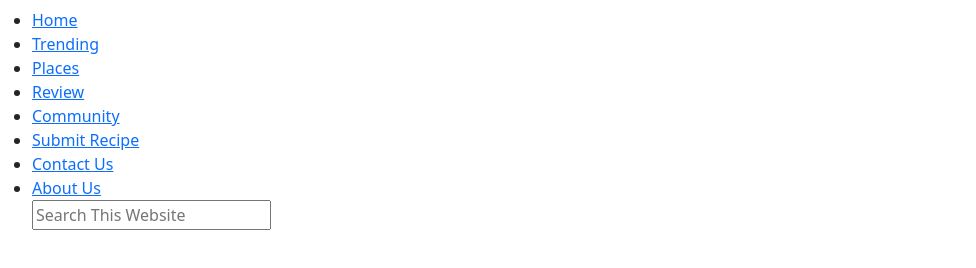
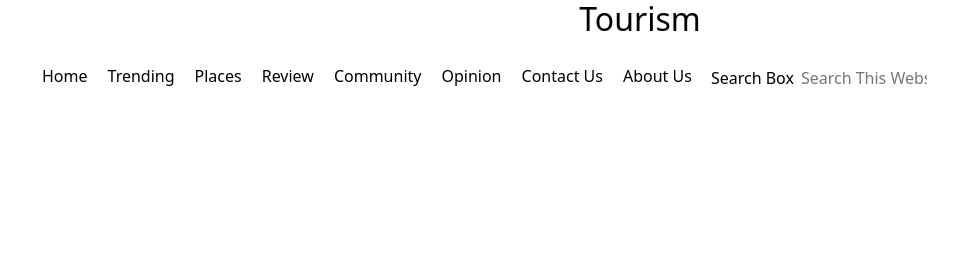
Before and after one commit to ayush42patel/Tourism, a plain HTML site: page index.html in a window 1280 px wide. Shown: the whole page, without its empty margins (0-976 px from the left). Drawn offline with nearby package versions, Linux system fonts and the light colour scheme.

Commit message:
menu_updated

```diff
--- a/index.html
+++ b/index.html
@@ -8,25 +8,35 @@
     <title>Tourism</title>
     <link rel="stylesheet" href="styles.css">
     <link rel="stylesheet" href="https://cdn.jsdelivr.net/npm/bootstrap@5.7.0/dist/css/bootstrap.min.css">
-    <style></style>
+    <link rel="preconnect" href="https://fonts.googleapis.com">
+    <link rel="preconnect" href="https://fonts.gstatic.com" crossorigin>
+    <link href="https://fonts.googleapis.com/css2?family=Ubuntu:wght@300&display=swap" rel="stylesheet">
+    <style>
+
+    </style>
 </head>
 <body>
+    <main class="main">
         <header>
+            <h2>
+                <a href="#">Tourism</a>
+            </h2>
             <nav class="navbar">
                 <ul>
-                <li><a href="#">Home</a></li>
-                <li><a href="Trending.html">Trending</a></li>
-                <li><a href="Location.html">Places</a></li>
-                <li><a href="Review.html">Review</a></li>
-                <li><a href="community.html">Community</a></li>
-                <li><a href="Submit.html">Submit Recipe</a></li>
-                <li><a href="Contact.html">Contact Us</a></li>
-                <li><a href="about.html">About Us</a></li>
+                    <li class="nav-item"><a  href="#">Home</a></li>
+                    <li class="nav-item"><a  href="Trending.html">Trending</a></li>
+                    <li class="nav-item"><a  href="Location.html">Places</a></li>
+                    <li class="nav-item"><a  href="Review.html">Review</a></li>
+                    <li class="nav-item"><a  href="community.html">Community</a></li>
+                    <li class="nav-item"><a  href="Opinion.html">Opinion</a></li>
+                    <li class="nav-item"><a  href="Contact.html">Contact Us</a></li>
+                    <li class="nav-item"><a  href="about.html">About Us</a></li>
                     <div class="search">
-                    <input type="text" name="search" id="search" placeholder="Search This Website">
+                        Search Box<input type="text" name="search" id="search" placeholder="Search This Website">
                     </div>
                 </ul>
             </nav>
         </header>
+    </main>
 </body>
 </html>
--- a/styles.css
+++ b/styles.css
@@ -0,0 +1,59 @@
+/* Navigation Bar */
+.navbar ul{
+    overflow:auto;
+}
+.navbar li{
+    margin: 8px;
+    float:left;
+    list-style: none;
+    padding: 2px;
+
+}
+.navbar li a{
+    text-decoration: none;
+    color: black;
+}
+.navbar li a:active{
+    color:fuchsia;
+}
+.navbar li a:visited{
+    color: #00a7ff;
+}
+.navbar li a:hover{
+    color:rgb(13, 238, 88);
+}
+.search{
+    float:right;
+    color:black;
+    padding: 9px;
+}
+.navbar input{
+    border: 4px;
+    padding: 3px;
+    margin: 0px 4px 0px 4px;
+    width: 132px;
+}
+header{
+    /* background-color: #c266c2; */
+    justify-content:center;
+    color: black;
+    padding: 0px;
+}
+h2{
+    text-align: center;
+    margin: -8px 0px 9px 0px;
+}
+h2 a{
+    text-decoration: none;
+    color: black;
+}
+body{
+    margin: 8px 0px 0px 0px;
+    font-family: Arial, sans-serif;
+}
+/* .main{
+    min-height: 100vh;
+    background: url('photoset.jpg') no-repeat;
+    background-size: cover;
+    background-position: center;
+} */
```
Also changed, not shown: Review.html (+13 -0 lines), Opinion.html (added), Submit.html (deleted), photoset.jpg (added). Lines whose indentation alone changed are shown as unchanged.
